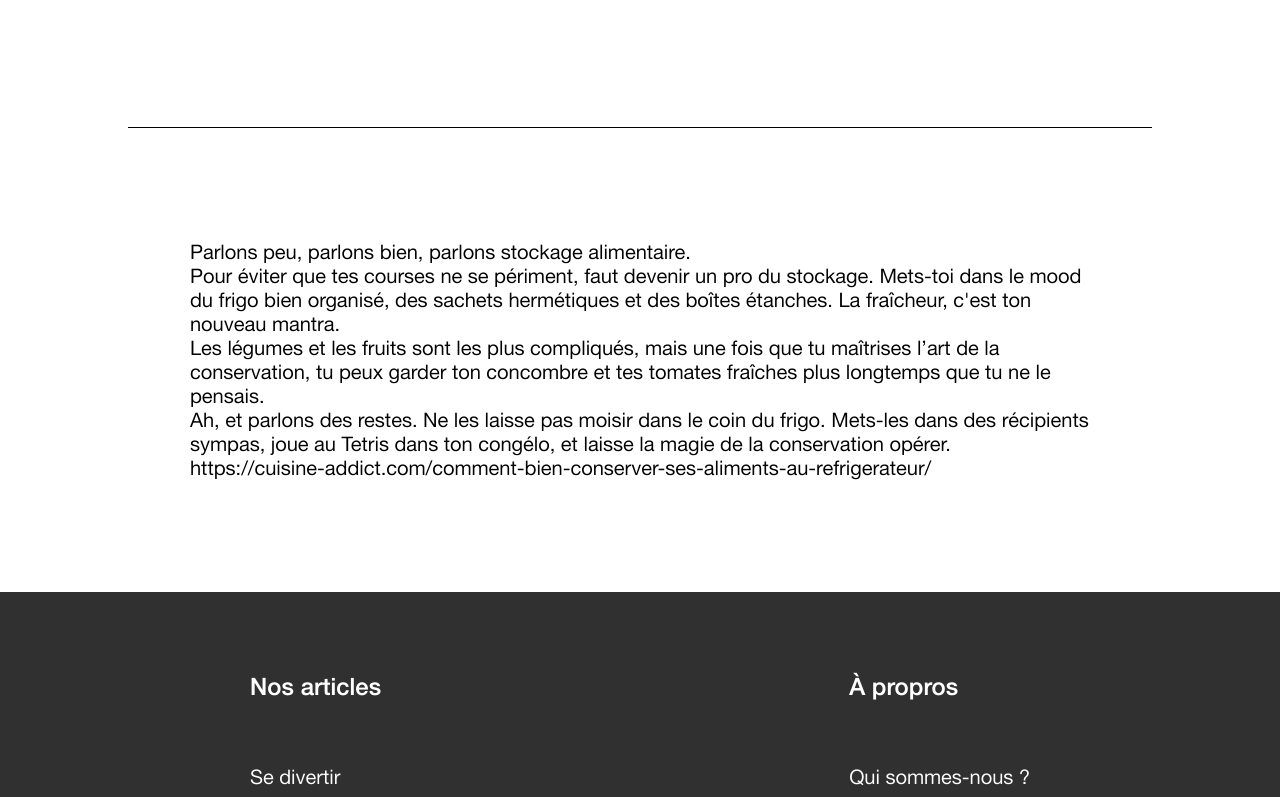
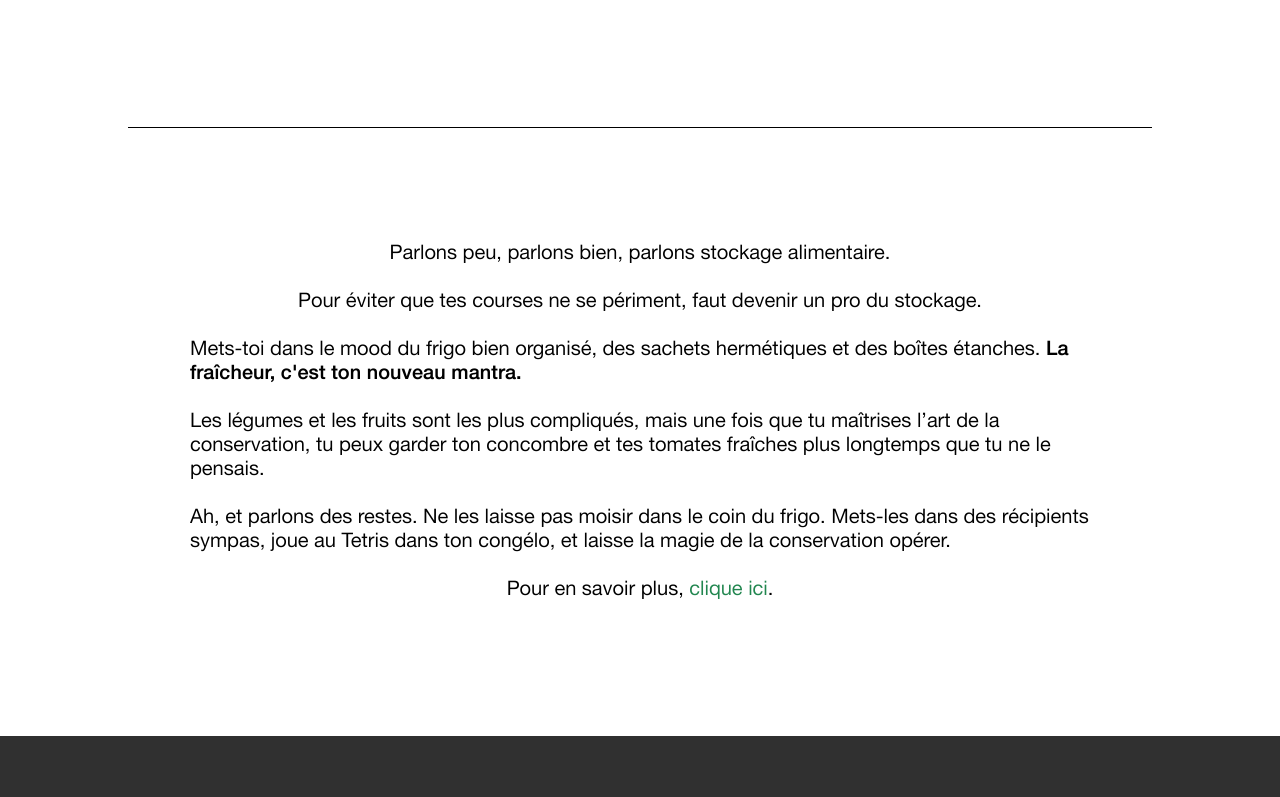
Before and after one commit to HeloisePi/Reboot2023_, a SvelteKit app: page /senourrir/conservation in a window 1280 px wide. Shown: the part 502-1299 px from the top of the page. Built offline with nearby package versions, Linux system fonts and the light colour scheme.

Commit message:
spacesss

```diff
--- a/src/routes/senourrir/conservation/+page.svelte
+++ b/src/routes/senourrir/conservation/+page.svelte
@@ -7,18 +7,22 @@
 conserver ses
 aliments"></HeroTheme>
 <section>
-<Contenaire><p>Parlons peu, parlons bien, parlons stockage alimentaire.<br>
+<Contenaire><p>Parlons peu, parlons bien, parlons stockage alimentaire.</p>
 
 
-    Pour éviter que tes courses ne se périment, faut devenir un pro du stockage. Mets-toi dans le mood du frigo bien organisé, des sachets hermétiques et des boîtes étanches. La fraîcheur, c'est ton nouveau mantra.<br>
+   <p> Pour éviter que tes courses ne se périment, faut devenir un pro du stockage. </p>
+   <p>Mets-toi dans le mood du frigo bien organisé, des sachets hermétiques et des boîtes étanches.
+   <span class="bold">La fraîcheur, c'est ton nouveau mantra.</span></p>
 
 
-    Les légumes et les fruits sont les plus compliqués, mais une fois que tu maîtrises l’art de la conservation, tu peux garder ton concombre et tes tomates fraîches plus longtemps que tu ne le pensais.<br>
-    Ah, et parlons des restes. Ne les laisse pas moisir dans le coin du frigo. Mets-les dans des récipients sympas, joue au Tetris dans ton congélo, et laisse la magie de la conservation opérer.<br>
+    <p>Les légumes et les fruits sont les plus compliqués, mais une fois que tu maîtrises l’art de la conservation,
+     tu peux garder ton concombre et tes tomates fraîches plus longtemps que tu ne le pensais.</p>
+    <p>Ah, et parlons des restes. Ne les laisse pas moisir dans le coin du frigo.
+    Mets-les dans des récipients sympas, joue au Tetris dans ton congélo, et laisse la magie
+    de la conservation opérer.</p>
 
+    <p>Pour en savoir plus, <a href="https://cuisine-addict.com/comment-bien-conserver-ses-aliments-au-refrigerateur/">clique ici</a>.</p>
 
-    https://cuisine-addict.com/comment-bien-conserver-ses-aliments-au-refrigerateur/
-    <br></p>
 
     </Contenaire>
 </section>
@@ -38,5 +42,15 @@ aliments"></HeroTheme>
     }
     p{
         max-width: 900px;
+        margin-bottom: 3vh;
+    }
+
+    a {
+        color: #21864F;
+    }
+
+    a:hover {
+        text-decoration: underline;
+        text-underline-offset: 0.3rem;
     }
 </style>
```
